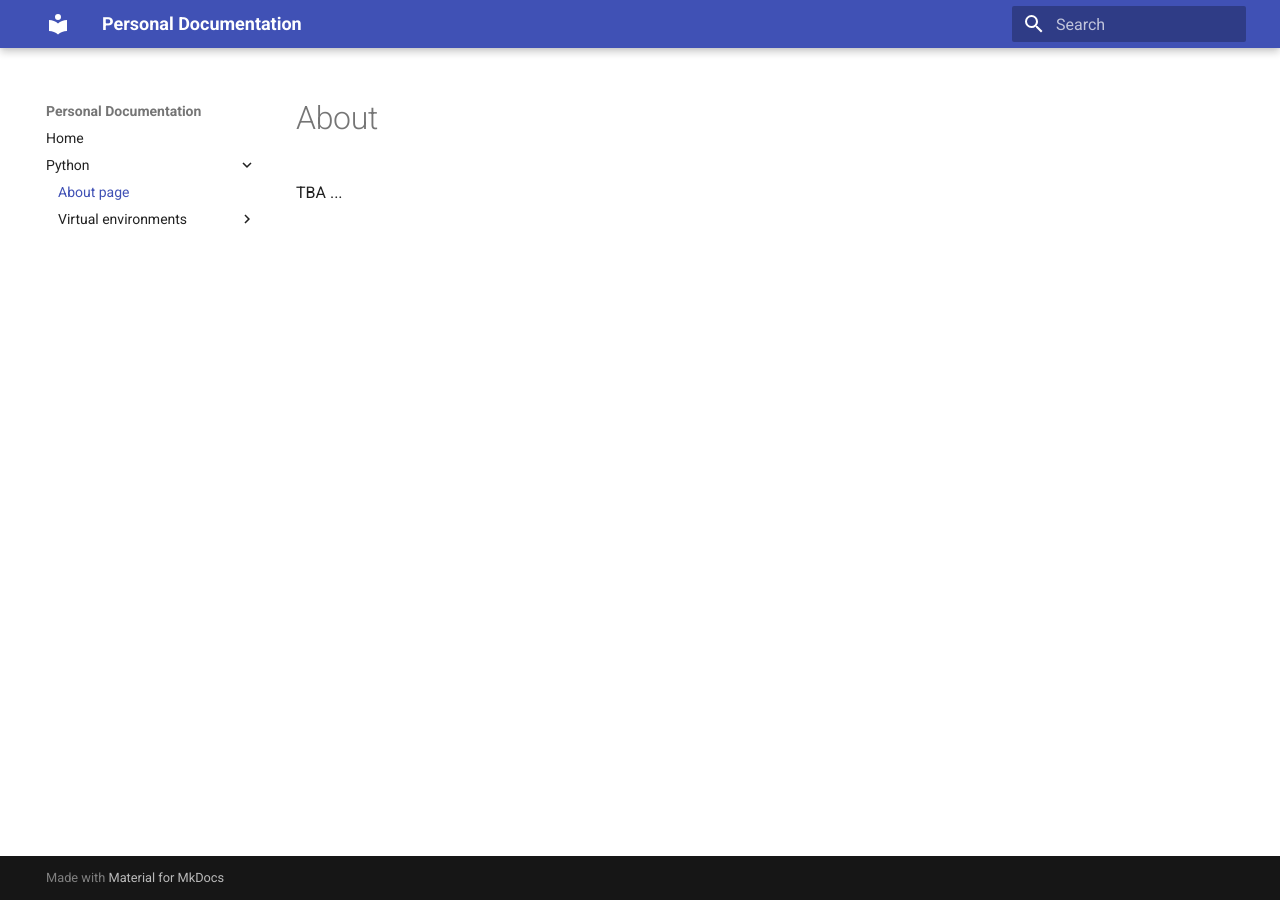
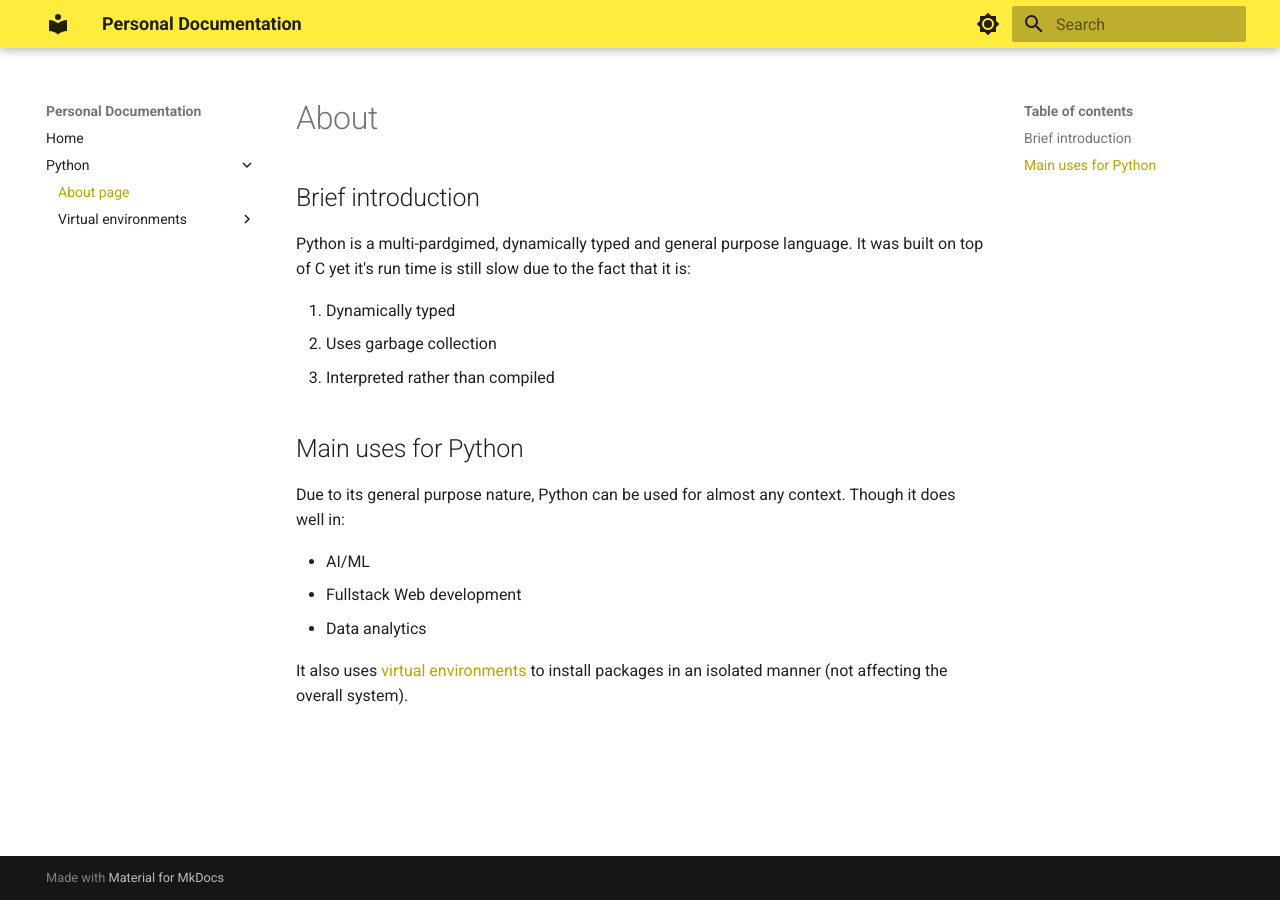
Before and after one commit to harrysharma1/personal-docs, an MkDocs documentation site: the page built from docs/python/about.md, in a window 1280 px wide. Built offline with MkDocs 1.6.1 and Material for MkDocs 9.7.7, drawn with Linux system fonts in a browser that asks for light colours.

Commit message:
Add python about page

```diff
--- a/docs/python/about.md
+++ b/docs/python/about.md
@@ -1,3 +1,22 @@
 # About
 
-TBA ...
+## Brief introduction
+
+Python is a multi-pardgimed, dynamically typed and general purpose language.
+It was built on top of C yet it's run time is still slow due to the fact that
+it is:
+
+1. Dynamically typed
+2. Uses garbage collection
+3. Interpreted rather than compiled
+
+## Main uses for Python
+
+Due to its general purpose nature, Python can be used for almost any context.
+Though it does well in:
+
+- AI/ML
+- Fullstack Web development
+- Data analytics
+
+It also uses [virtual environments](virtual_environments/about.md) to install packages in an isolated manner (not affecting the overall system).
--- a/mkdocs.yml
+++ b/mkdocs.yml
@@ -1,8 +1,20 @@
 site_name: Personal Documentation
 theme:
   name: material
+  palette:
+    - scheme: default
+      primary: yellow
+      toggle:
+        icon: material/brightness-7
+        name: Switch to dark mode
+    - scheme: slate
+      primary: yellow
+      toggle:
+        icon: material/brightness-4
+        name: Switch to light mode
   features:
     - content.code.copy
+    - content.code.select
 markdown_extensions:
   - admonition
   - footnotes
```
